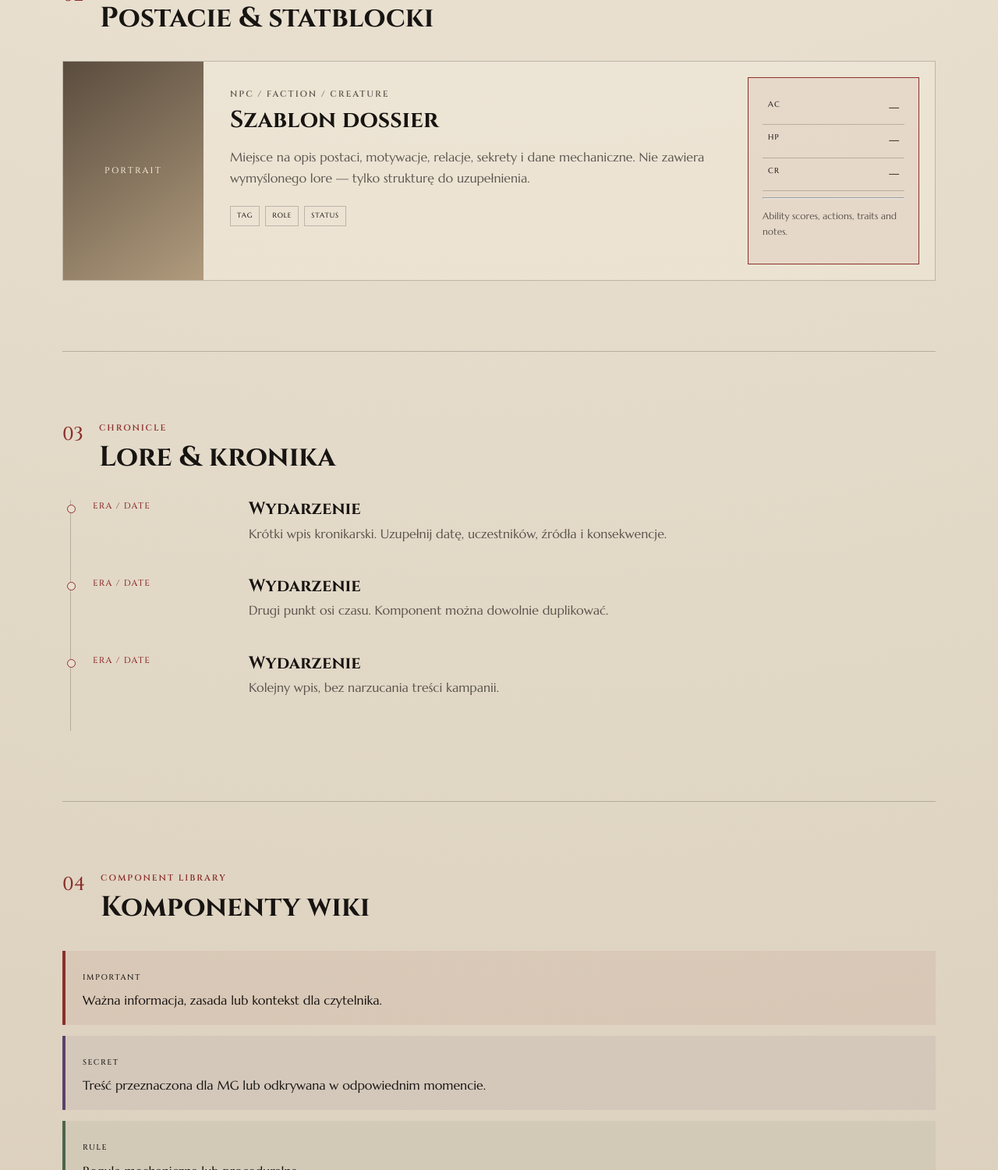
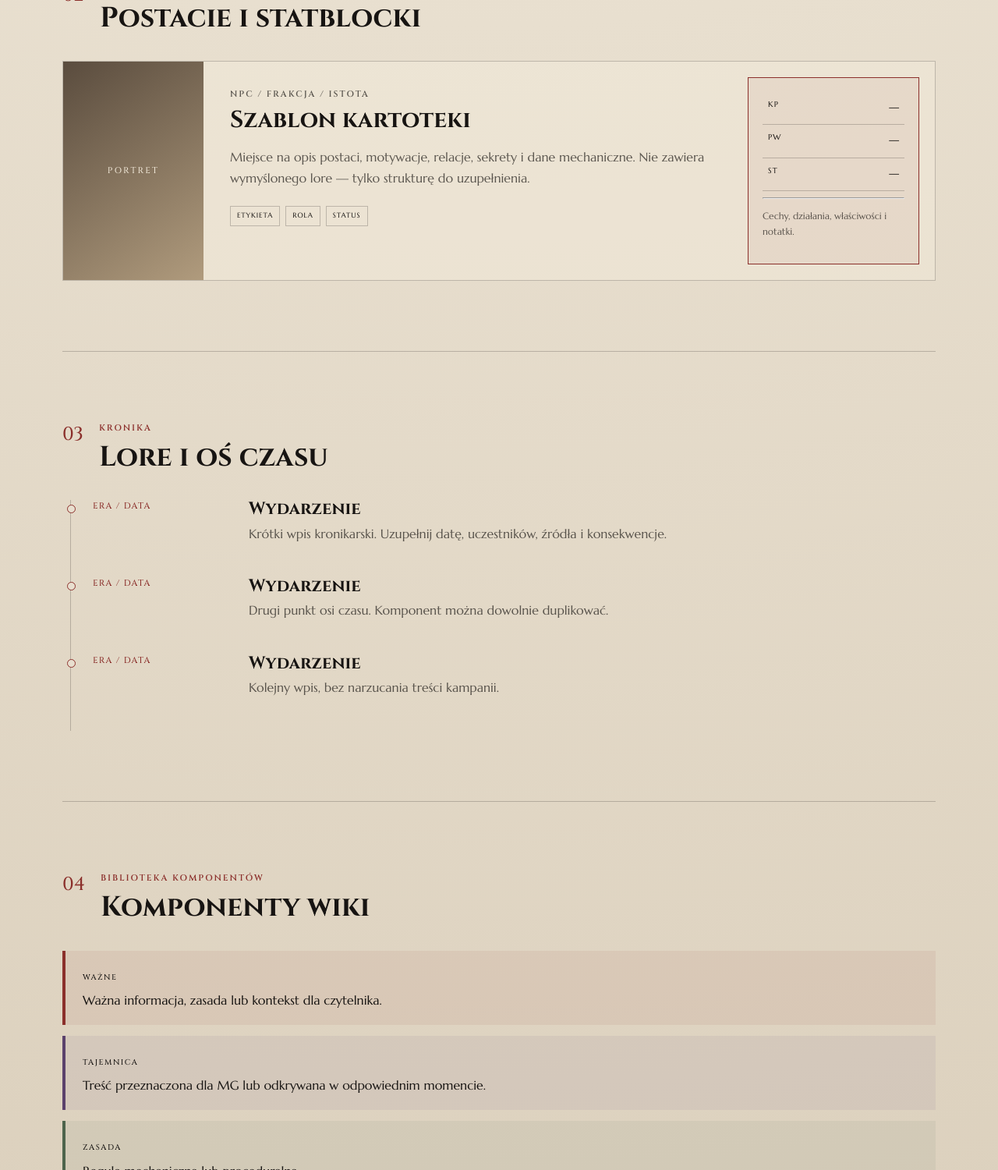
Before and after one commit to vengrathdm/Webpage, a plain HTML site: page index.html in a window 1280 px wide. Shown: the part 1300-2800 px from the top of the page at 78% size. Drawn offline with Linux system fonts and the light colour scheme; a web font is replaced by a local one.

Commit message:
refactor: translate wiki interface to Polish

```diff
--- a/index.html
+++ b/index.html
@@ -3,8 +3,8 @@
 <head>
   <meta charset="utf-8">
   <meta name="viewport" content="width=device-width, initial-scale=1">
-  <meta name="description" content="Vengrath Campaign Wiki — reusable campaign wiki template.">
-  <title>Vengrath — Campaign Wiki</title>
+  <meta name="description" content="Vengrath — polskie kompendium wiedzy o kampanii. Szablon wiki dla MG i graczy.">
+  <title>Vengrath — Kompendium Kampanii</title>
   <link rel="preconnect" href="https://fonts.googleapis.com">
   <link rel="preconnect" href="https://fonts.gstatic.com" crossorigin>
   <link href="https://fonts.googleapis.com/css2?family=Cinzel:wght@500;600;700&family=Forum&family=Marcellus&display=swap" rel="stylesheet">
@@ -12,23 +12,23 @@
 </head>
 <body>
   <header class="site-header">
-    <a class="brand" href="#top" aria-label="Vengrath Wiki">VENGRATH <span>CAMPAIGN WIKI</span></a>
+    <a class="brand" href="#top" aria-label="Kompendium Vengrath">VENGRATH <span>KOMPENDIUM KAMPANII</span></a>
     <nav aria-label="Główna nawigacja">
-      <a href="#world">Świat</a><a href="#dossiers">Dossier</a><a href="#chronicle">Kronika</a><a href="#components">Komponenty</a>
+      <a href="#world">Świat</a><a href="#dossiers">Postacie</a><a href="#chronicle">Kronika</a><a href="#components">Komponenty</a>
     </nav>
     <button class="icon-button" id="themeToggle" type="button" aria-label="Zmień motyw">◐</button>
   </header>
 
   <main id="top">
     <section class="hero page-width">
-      <p class="eyebrow">ARCHIWUM KAMPANII · TEMPLATE 01</p>
+      <p class="eyebrow">ARCHIWUM KAMPANII · SZABLON 01</p>
       <h1>Vengrath</h1>
-      <p class="lead">Kompleksowy szkielet wiki kampanii: lore, frakcje, postacie, kronika, spotkania i narzędzia — gotowe do wypełnienia właściwą treścią.</p>
+      <p class="lead">Kompleksowy szkielet polskiego kompendium kampanii: świat, frakcje, postacie, kronika, spotkania i narzędzia — gotowe do wypełnienia właściwą treścią.</p>
       <div class="hero-actions"><a class="button" href="#components">Przegląd komponentów</a><button class="button ghost" id="printPage">Drukuj stronę</button></div>
     </section>
 
     <section class="page-width section" id="world">
-      <div class="section-heading"><span>01</span><div><p class="eyebrow">WORLD INDEX</p><h2>Świat kampanii</h2></div></div>
+      <div class="section-heading"><span>01</span><div><p class="eyebrow">INDEKS ŚWIATA</p><h2>Świat kampanii</h2></div></div>
       <div class="card-grid three">
         <article class="card"><span class="card-mark">I</span><h3>Geografia</h3><p>Regiony, lokacje, mapy, punkty zainteresowania i krótkie wpisy terenowe.</p><a href="#">Otwórz indeks →</a></article>
         <article class="card"><span class="card-mark">II</span><h3>Frakcje</h3><p>Organizacje, sojusze, konflikty, hierarchie i relacje z drużyną.</p><a href="#">Otwórz indeks →</a></article>
@@ -37,36 +37,36 @@
     </section>
 
     <section class="page-width section" id="dossiers">
-      <div class="section-heading"><span>02</span><div><p class="eyebrow">DOSSIER</p><h2>Postacie & statblocki</h2></div></div>
+      <div class="section-heading"><span>02</span><div><p class="eyebrow">KARTOTEKA</p><h2>Postacie i statblocki</h2></div></div>
       <div class="dossier">
-        <div class="portrait-placeholder"><span>PORTRAIT</span></div>
-        <div class="dossier-copy"><p class="eyebrow">NPC / FACTION / CREATURE</p><h3>Szablon dossier</h3><p>Miejsce na opis postaci, motywacje, relacje, sekrety i dane mechaniczne. Nie zawiera wymyślonego lore — tylko strukturę do uzupełnienia.</p><div class="tags"><span>TAG</span><span>ROLE</span><span>STATUS</span></div></div>
-        <aside class="statblock"><div><span>AC</span><strong>—</strong></div><div><span>HP</span><strong>—</strong></div><div><span>CR</span><strong>—</strong></div><hr><p>Ability scores, actions, traits and notes.</p></aside>
+        <div class="portrait-placeholder"><span>PORTRET</span></div>
+        <div class="dossier-copy"><p class="eyebrow">NPC / FRAKCJA / ISTOTA</p><h3>Szablon kartoteki</h3><p>Miejsce na opis postaci, motywacje, relacje, sekrety i dane mechaniczne. Nie zawiera wymyślonego lore — tylko strukturę do uzupełnienia.</p><div class="tags"><span>ETYKIETA</span><span>ROLA</span><span>STATUS</span></div></div>
+        <aside class="statblock"><div><span>KP</span><strong>—</strong></div><div><span>PW</span><strong>—</strong></div><div><span>ST</span><strong>—</strong></div><hr><p>Cechy, działania, właściwości i notatki.</p></aside>
       </div>
     </section>
 
     <section class="page-width section" id="chronicle">
-      <div class="section-heading"><span>03</span><div><p class="eyebrow">CHRONICLE</p><h2>Lore & kronika</h2></div></div>
+      <div class="section-heading"><span>03</span><div><p class="eyebrow">KRONIKA</p><h2>Lore i oś czasu</h2></div></div>
       <div class="timeline">
-        <article><time>ERA / DATE</time><div><h3>Wydarzenie</h3><p>Krótki wpis kronikarski. Uzupełnij datę, uczestników, źródła i konsekwencje.</p></div></article>
-        <article><time>ERA / DATE</time><div><h3>Wydarzenie</h3><p>Drugi punkt osi czasu. Komponent można dowolnie duplikować.</p></div></article>
-        <article><time>ERA / DATE</time><div><h3>Wydarzenie</h3><p>Kolejny wpis, bez narzucania treści kampanii.</p></div></article>
+        <article><time>ERA / DATA</time><div><h3>Wydarzenie</h3><p>Krótki wpis kronikarski. Uzupełnij datę, uczestników, źródła i konsekwencje.</p></div></article>
+        <article><time>ERA / DATA</time><div><h3>Wydarzenie</h3><p>Drugi punkt osi czasu. Komponent można dowolnie duplikować.</p></div></article>
+        <article><time>ERA / DATA</time><div><h3>Wydarzenie</h3><p>Kolejny wpis, bez narzucania treści kampanii.</p></div></article>
       </div>
     </section>
 
     <section class="page-width section" id="components">
-      <div class="section-heading"><span>04</span><div><p class="eyebrow">COMPONENT LIBRARY</p><h2>Komponenty wiki</h2></div></div>
+      <div class="section-heading"><span>04</span><div><p class="eyebrow">BIBLIOTEKA KOMPONENTÓW</p><h2>Komponenty wiki</h2></div></div>
       <div class="component-demo">
-        <div class="note important"><strong>IMPORTANT</strong><p>Ważna informacja, zasada lub kontekst dla czytelnika.</p></div>
-        <div class="note secret"><strong>SECRET</strong><p>Treść przeznaczona dla MG lub odkrywana w odpowiednim momencie.</p></div>
-        <div class="note rule"><strong>RULE</strong><p>Reguła mechaniczna lub proceduralna.</p></div>
+        <div class="note important"><strong>WAŻNE</strong><p>Ważna informacja, zasada lub kontekst dla czytelnika.</p></div>
+        <div class="note secret"><strong>TAJEMNICA</strong><p>Treść przeznaczona dla MG lub odkrywana w odpowiednim momencie.</p></div>
+        <div class="note rule"><strong>ZASADA</strong><p>Reguła mechaniczna lub proceduralna.</p></div>
         <blockquote>„Każdy wpis powinien być czytelny, skanowalny i użyteczny przy stole.”</blockquote>
-        <table><thead><tr><th>Element</th><th>Zastosowanie</th><th>Status</th></tr></thead><tbody><tr><td>Encounter</td><td>Spotkanie + teren + taktyka + łupy</td><td>Template</td></tr><tr><td>Timelapse</td><td>Etapy wydarzenia / sceny</td><td>Template</td></tr><tr><td>Magic</td><td>Przedmioty i zaklęcia</td><td>Template</td></tr></tbody></table>
+        <table><thead><tr><th>Element</th><th>Zastosowanie</th><th>Status</th></tr></thead><tbody><tr><td>Spotkanie</td><td>Spotkanie + teren + taktyka + łupy</td><td>Szablon</td></tr><tr><td>Oś czasu</td><td>Etapy wydarzenia / sceny</td><td>Szablon</td></tr><tr><td>Magia</td><td>Przedmioty i zaklęcia</td><td>Szablon</td></tr></tbody></table>
       </div>
     </section>
   </main>
 
-  <footer class="site-footer page-width"><span>VENGRATH · CAMPAIGN ARCHIVE</span><button class="text-button" id="collapseSections">Zwiń sekcje</button></footer>
+  <footer class="site-footer page-width"><span>VENGRATH · ARCHIWUM KAMPANII</span><button class="text-button" id="collapseSections">Zwiń sekcje</button></footer>
   <script src="script.js"></script>
 </body>
 </html>
```
